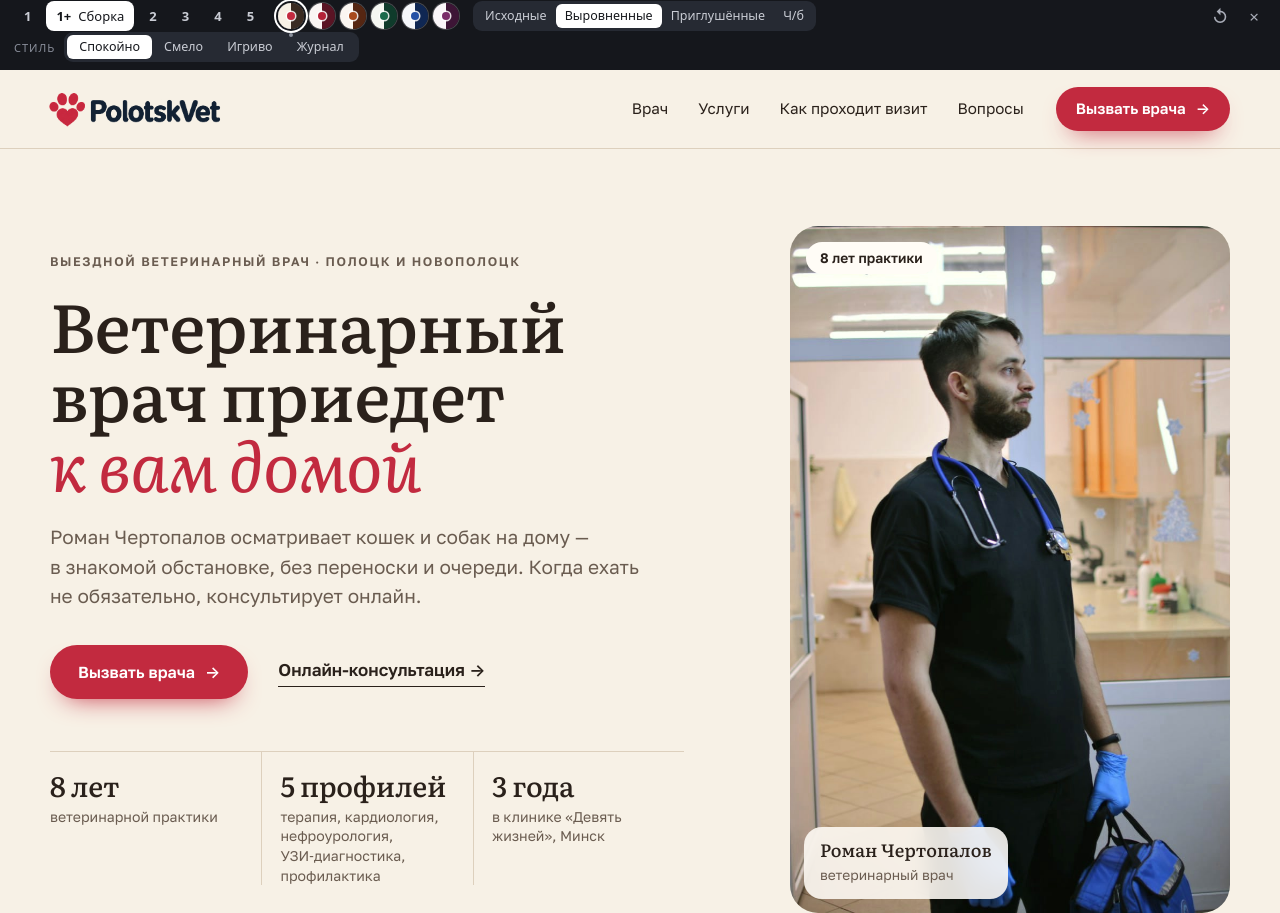
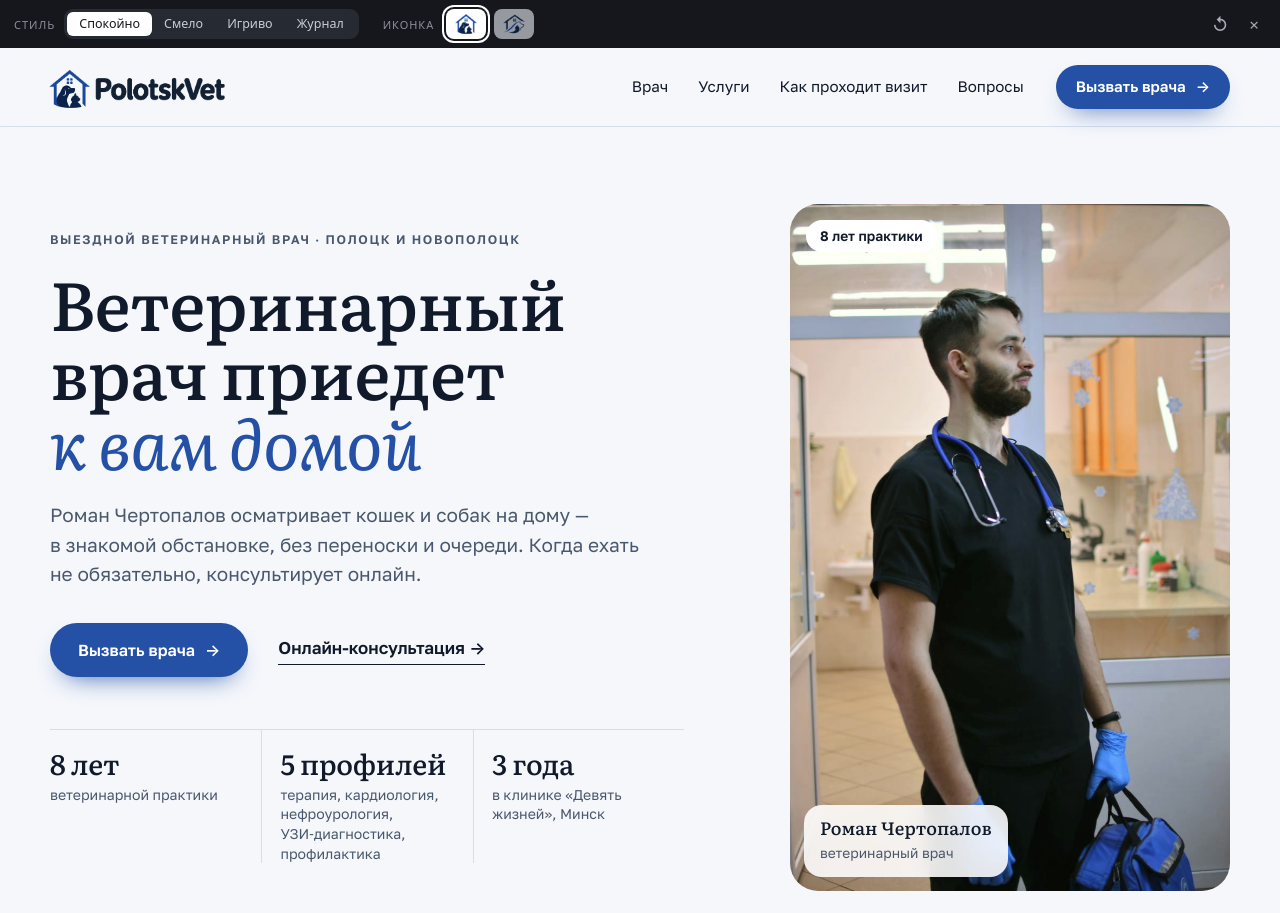
Before and after one commit to AliaksandrTarashkevich/polotskvet, a plain HTML site: page public/concepts/1plus.html in a window 1280 px wide. Shown: the top 913 px of the page. Drawn offline with Linux system fonts and the light colour scheme.

Commit message:
Show only style and icon choices on the 1+ page
Alex and a friend picked the blue one-colour palette and want to show
1+ to others so they can choose the rest. The preview bar on 1+ now
offers just «Стиль» and a new «Иконка» row; the layout tabs, palettes
and photo modes are gone there, the palette is fixed to blue and
earlier choices from other pages no longer apply. Pages 1-5 keep the
full bar.

«Иконка» switches between the two house-with-dog-and-cat icons Alex
supplied today. Each logo option is the icon next to the unchanged
PolotskVet wordmark; the favicon follows the choice. Sources and the
ffmpeg recipe are in design-assets (icons/, build-logo-options.sh).

In «Журнал» the uppercase call button in the header no longer fits
next to the logo and menu below 440px (the page scrolled sideways at
390px), so the header drops it there, as every style does below 390px.

Co-Authored-By: Claude Opus 5.5 <noreply@anthropic.com>

```diff
--- a/public/concepts/1plus.html
+++ b/public/concepts/1plus.html
@@ -1,12 +1,12 @@
 <!doctype html>
-<html lang="ru" data-layout="1plus" data-base="1" data-palettes="1 red terra green blue plum" data-styles="calm bold play mag">
+<html lang="ru" data-layout="1plus" data-base="1" data-palettes="blue" data-styles="calm bold play mag" data-icons="1 2" data-pv="styles icons">
 <head>
 <meta charset="utf-8">
 <meta name="viewport" content="width=device-width,initial-scale=1">
 <meta name="robots" content="noindex,nofollow">
 <title>Вариант 1+ · Сборка — ПолоцкВет</title>
 <meta name="description" content="Черновой вариант дизайна: ветеринарный врач Роман Чертопалов, выезд на дом в Полоцке и Новополоцке, онлайн-консультации.">
-<link rel="icon" type="image/png" sizes="64x64" href="../assets/brand/favicon.png">
+<link rel="icon" type="image/png" sizes="128x128" href="icons/icon-1.png">
 <script src="shared/preview-head.js"></script>
 <link rel="preconnect" href="https://fonts.googleapis.com">
 <link rel="preconnect" href="https://fonts.gstatic.com" crossorigin>
@@ -22,7 +22,7 @@
 
 <header class="hd">
   <div class="wrap hd-in">
-    <a class="logo" href="#top" aria-label="PolotskVet — в начало страницы"><img src="../assets/brand/polotskvet-logo.png" alt="PolotskVet" width="1086" height="362"></a>
+    <a class="logo" href="#top" aria-label="PolotskVet — в начало страницы"><img data-logo="1" src="icons/logo-1.png" alt="PolotskVet" width="1094" height="362"><img data-logo="2" src="icons/logo-2.png" alt="PolotskVet" width="1105" height="362"></a>
     <nav class="nav" id="nav" aria-label="Разделы сайта">
       <a href="#doctor">Врач</a>
       <a href="#services">Услуги</a>
@@ -233,7 +233,7 @@
 </main>
 
 <footer class="ft wrap">
-  <a class="logo" href="#top" aria-label="PolotskVet — в начало страницы"><img src="../assets/brand/polotskvet-logo.png" alt="PolotskVet" width="1086" height="362" loading="lazy"></a>
+  <a class="logo" href="#top" aria-label="PolotskVet — в начало страницы"><img data-logo="1" src="icons/logo-1.png" alt="PolotskVet" width="1094" height="362" loading="lazy"><img data-logo="2" src="icons/logo-2.png" alt="PolotskVet" width="1105" height="362" loading="lazy"></a>
   <p>Полоцк, Новополоцк и&nbsp;окрестности · выездная практика и&nbsp;онлайн-консультации</p>
   <p>© 2026 ПолоцкВет · Роман Чертопалов</p>
 </footer>
--- a/public/concepts/css/1plus-styles.css
+++ b/public/concepts/css/1plus-styles.css
@@ -140,6 +140,9 @@ html[data-style="mag"] h1{font-weight:400;letter-spacing:-.025em}
 html[data-style="mag"] h2{font-size:clamp(2.1rem,4.2vw,3.7rem);font-weight:400;letter-spacing:-.02em}
 html[data-style="mag"] .btn{border-radius:0;font-size:.84rem;letter-spacing:.09em;text-transform:uppercase}
 html[data-style="mag"] .btn-cta{box-shadow:none}
+/* the uppercase, spaced call button is ~25px wider: below 440px it does not fit next to the logo and the menu,
+   so the header drops it as every style does below 390px (the bottom bar and the hero still offer the call) */
+@media (max-width:439px){html[data-style="mag"] .hd-cta{display:none}html[data-style="mag"] .menu-btn{margin-left:auto}}
 html[data-style="mag"] .chip,html[data-style="mag"] .hero-photo figcaption,html[data-style="mag"] .also,html[data-style="mag"] .prep{border-radius:0}
 html[data-style="mag"] .chip{font:italic 400 1rem var(--serif)}
 /* the band becomes a ruled line of italic words */
--- a/public/concepts/css/1plus.css
+++ b/public/concepts/css/1plus.css
@@ -18,6 +18,8 @@ h1 em,h2 em,.statement em{font-style:italic;font-weight:400;color:var(--cta)}
 .hd-in{display:flex;align-items:center;gap:32px;height:var(--hd-h)}
 .logo{flex:none}
 .logo img{width:auto;height:62px;margin:-12px 0 -12px -6px}
+/* logo options (17.11.2026): «Иконка» in the preview bar sets data-icon before first paint; without JS, option 1 */
+html:not([data-icon="2"]) .logo img[data-logo="2"],html[data-icon="2"] .logo img[data-logo="1"]{display:none}
 .nav{display:flex;gap:30px;margin-left:auto;font-size:.95rem}
 .nav a{padding:6px 0;border-bottom:1px solid transparent;transition:border-color .2s}
 .nav a:hover{border-color:currentColor}
--- a/public/concepts/shared/base.css
+++ b/public/concepts/shared/base.css
@@ -128,3 +128,21 @@ dialog.cd::backdrop{background:rgba(10,12,16,.52);-webkit-backdrop-filter:blur(3
 @media (max-width:359px){.pv .pv-styles .pv-l{display:none}.pv-sseg button{padding:0 8px}}
 /* narrowest phones: six tabs and the close button share the first row */
 @media (max-width:359px){.pv-layouts{gap:3px}.pv-tab{padding:0 7px}}
+/* a bar that shows only some groups (data-pv; 1+ for review since 17.11.2026: style and icon):
+   one row on wide screens, the groups wrap on phones; labels stay since there is room for them */
+.pv.pv-only{gap:8px 24px;padding:8px 10px 8px 14px}
+.pv.pv-only .pv-l{display:inline}
+.pv.pv-only .pv-styles{order:0;flex:none;padding:0}
+.pv-icons{gap:8px}
+.pv-icon{display:grid;place-items:center;width:40px;height:30px;border-radius:8px;background:#C9CCD4;opacity:.72;transition:opacity .15s,background .15s,box-shadow .15s}
+.pv-icon img{width:24px;height:24px}
+.pv-icon:hover{opacity:1;background:#fff}
+.pv-icon[aria-pressed="true"]{opacity:1;background:#fff;box-shadow:0 0 0 2px #15171C,0 0 0 4px #fff}
+/* phones: the four styles take the first row in full; reset and close move to the end of the icon row */
+@media (max-width:760px){
+  .pv.pv-only{padding:6px 10px 8px;gap:8px 16px}
+  .pv.pv-only .pv-tools{position:static;order:5}
+  .pv.pv-only .pv-ic[data-act="reset"]{display:inline-block}
+}
+@media (max-width:400px){.pv.pv-only .pv-sseg button{padding:0 7px}}
+@media (max-width:359px){.pv.pv-only .pv-l{display:none}}
--- a/public/concepts/shared/preview-head.js
+++ b/public/concepts/shared/preview-head.js
@@ -1,36 +1,46 @@
-/* Runs before first paint: picks the palette and photo mode for this layout
-   (the layout's own, unless the viewer chose another one in the preview bar). */
+/* Runs before first paint: picks the palette, photo mode, style and logo icon for this page
+   (the page's own, unless the viewer chose another one in the preview bar). */
 (function () {
   var d = document.documentElement;
   var layout = d.getAttribute('data-layout') || '1';
   var nativePhotos = layout === '4' ? 'bw' : 'graded';
+  /* data-pv: the only groups this page's bar shows (1+ for review since 17.11.2026: "styles icons").
+     Then the palette and photos are fixed to the page's own, whatever was chosen earlier on other pages. */
+  var fixed = !!(d.getAttribute('data-pv') || '').trim();
   var palette = null, photos = null, hidden = false;
   try {
-    palette = localStorage.getItem('pv-palette');
-    photos = localStorage.getItem('pv-photos');
+    if (!fixed) {
+      palette = localStorage.getItem('pv-palette');
+      photos = localStorage.getItem('pv-photos');
+    }
     hidden = localStorage.getItem('pv-hidden') === '1';
   } catch (e) {}
-  /* a link can pin a combination: 3.html?p=5&ph=muted, 1plus.html?p=green */
+  /* a link can pin a combination: 3.html?p=5&ph=muted, 1plus.html?s=bold&i=2 */
   var qp = /[?&]p=([a-z0-9]+)\b/.exec(location.search), qph = /[?&]ph=(orig|graded|muted|bw)\b/.exec(location.search);
-  if (qp) palette = qp[1];
-  if (qph) photos = qph[1];
-  /* data-palettes: the palette ids this page offers (1+ offers the one-colour set); any other choice falls back */
+  if (qp && !fixed) palette = qp[1];
+  if (qph && !fixed) photos = qph[1];
+  /* data-palettes: the palette ids this page offers; any other choice falls back. A fixed bar uses the first one. */
   var offered = (d.getAttribute('data-palettes') || '1 2 3 4 5').split(' ');
   if (offered.indexOf(palette) < 0) palette = null;
   /* data-base: the layout a derived page takes its own palette from (1+ is built on 1) */
-  d.setAttribute('data-palette', palette || d.getAttribute('data-base') || layout);
+  d.setAttribute('data-palette', palette || (fixed ? offered[0] : d.getAttribute('data-base') || layout));
   d.setAttribute('data-photos', photos || nativePhotos);
-  /* data-styles: visual styles a page offers (1+), the first is its own; a link can pin one: 1plus.html?s=bold */
-  var styles = (d.getAttribute('data-styles') || '').split(' ').filter(Boolean);
-  if (styles.length) {
-    var style = null, qs = /[?&]s=([a-z]+)\b/.exec(location.search);
-    try { style = localStorage.getItem('pv-style'); } catch (e) {}
-    if (qs) style = qs[1];
-    d.setAttribute('data-style', styles.indexOf(style) > -1 ? style : styles[0]);
-  }
+  /* data-styles, data-icons: options a page offers (1+), the first is its own; a link can pin one: ?s=bold, ?i=2 */
+  pick('data-styles', 'data-style', 'pv-style', /[?&]s=([a-z]+)\b/);
+  pick('data-icons', 'data-icon', 'pv-icon', /[?&]i=([a-z0-9]+)\b/);
   d.classList.add('js');
   if (hidden) d.classList.add('pv-off');
   var narrow = window.matchMedia && window.matchMedia('(max-width:760px)').matches;
+  var rows2 = !fixed && d.getAttribute('data-styles');
   /* a first guess before the bar exists; preview.js measures the real height */
-  d.style.setProperty('--pv-h', hidden ? '0px' : styles.length ? (narrow ? '118px' : '84px') : (narrow ? '84px' : '46px'));
+  d.style.setProperty('--pv-h', hidden ? '0px' : fixed ? (narrow ? '84px' : '46px') : rows2 ? (narrow ? '118px' : '84px') : (narrow ? '84px' : '46px'));
+
+  function pick(list, attr, key, re) {
+    var opts = (d.getAttribute(list) || '').split(' ').filter(Boolean);
+    if (!opts.length) return;
+    var v = null, q = re.exec(location.search);
+    try { v = localStorage.getItem(key); } catch (e) {}
+    if (q) v = q[1];
+    d.setAttribute(attr, opts.indexOf(v) > -1 ? v : opts[0]);
+  }
 })();
--- a/public/concepts/shared/preview.js
+++ b/public/concepts/shared/preview.js
@@ -1,5 +1,6 @@
 /* Preview bar: switch between the five layouts and the 1+ assembly, try any palette on any layout,
-   compare photo treatments. Throwaway — not part of the future site. */
+   compare photo treatments; on 1+ also styles and logo icons. A page can show only some groups (data-pv):
+   since 17.11.2026 1+ shows only «Стиль» and «Иконка» for review. Throwaway — not part of the future site. */
 (function () {
   var d = document.documentElement;
   var layout = d.getAttribute('data-layout') || '1';
@@ -24,6 +25,15 @@
   var SHOWN = PALETTES.filter(function (p) { return offered.indexOf(p[0]) > -1; });
   var PHOTOS = [['orig', 'Исходные'], ['graded', 'Выровненные'], ['muted', 'Приглушённые'], ['bw', 'Ч/б']];
   var nativePhotos = layout === '4' ? 'bw' : 'graded';
+  /* data-pv: the only groups this page's bar shows (1+: "styles icons"); without it, all of them.
+     With it the palette is fixed to the first one the page offers and the photos to the page's own treatment. */
+  var only = (d.getAttribute('data-pv') || '').split(' ').filter(Boolean);
+  function shows(group) { return !only.length || only.indexOf(group) > -1; }
+  var nativePalette = only.length ? offered[0] : base;
+  var STYLE_NAMES = { calm: 'Спокойно', bold: 'Смело', play: 'Игриво', mag: 'Журнал' };
+  var styles = (d.getAttribute('data-styles') || '').split(' ').filter(Boolean);
+  /* data-icons: logo options (1+ since 17.11.2026); icons/icon-N.png is both the favicon and the bar button */
+  var icons = (d.getAttribute('data-icons') || '').split(' ').filter(Boolean);
 
   function store(key, value) {
     try { if (value == null) localStorage.removeItem(key); else localStorage.setItem(key, value); } catch (e) {}
@@ -38,8 +48,10 @@
   var bar = el('div', 'pv');
   bar.setAttribute('role', 'region');
   bar.setAttribute('aria-label', 'Переключатель вариантов дизайна');
+  if (only.length) bar.classList.add('pv-only');
 
   /* layouts */
+  if (shows('layouts')) {
     var gLayouts = el('div', 'pv-g pv-layouts');
     gLayouts.appendChild(el('span', 'pv-l', 'Вариант'));
     LAYOUTS.forEach(function (item) {
@@ -52,11 +64,14 @@
       gLayouts.appendChild(a);
     });
     bar.appendChild(gLayouts);
+  }
 
   /* palettes */
+  var swatches = [];
+  if (shows('palettes')) {
     var gPalettes = el('div', 'pv-g pv-palettes');
     gPalettes.appendChild(el('span', 'pv-l', 'Палитра'));
-  var swatches = SHOWN.map(function (p) {
+    swatches = SHOWN.map(function (p) {
       var b = el('button', 'pv-sw');
       b.type = 'button';
       b.title = p[1] + (p[0] === base ? ' — родная для этого варианта' : '');
@@ -70,12 +85,15 @@
       return [p[0], b];
     });
     bar.appendChild(gPalettes);
+  }
 
   /* photos */
+  var photoBtns = [], cycle = null;
+  if (shows('photos')) {
     var gPhotos = el('div', 'pv-g pv-photos');
     gPhotos.appendChild(el('span', 'pv-l', 'Фото'));
     var seg = el('div', 'pv-seg');
-  var photoBtns = PHOTOS.map(function (p) {
+    photoBtns = PHOTOS.map(function (p) {
       var b = el('button', null, p[1]);
       b.type = 'button';
       b.addEventListener('click', function () { setPhotos(p[0]); });
@@ -83,17 +101,16 @@
       return [p[0], b];
     });
     gPhotos.appendChild(seg);
-  var cycle = el('button', 'pv-cycle');
+    cycle = el('button', 'pv-cycle');
     cycle.type = 'button';
     cycle.addEventListener('click', nextPhotos);
     gPhotos.appendChild(cycle);
     bar.appendChild(gPhotos);
+  }
 
-  /* styles (1+ only): the same page in other visual directions, on its own row */
-  var STYLE_NAMES = { calm: 'Спокойно', bold: 'Смело', play: 'Игриво', mag: 'Журнал' };
-  var styles = (d.getAttribute('data-styles') || '').split(' ').filter(Boolean);
+  /* styles (1+ only): the same page in other visual directions; on the full bar a row of its own */
   var styleBtns = [];
-  if (styles.length) {
+  if (styles.length && shows('styles')) {
     bar.classList.add('has-styles');
     var gStyles = el('div', 'pv-g pv-styles');
     gStyles.appendChild(el('span', 'pv-l', 'Стиль'));
@@ -110,17 +127,45 @@
     bar.appendChild(gStyles);
   }
 
+  /* icons (1+ only): logo options, each button shows its icon */
+  var iconBtns = [];
+  if (icons.length && shows('icons')) {
+    var gIcons = el('div', 'pv-g pv-icons');
+    gIcons.appendChild(el('span', 'pv-l', 'Иконка'));
+    icons.forEach(function (id, n) {
+      var b = el('button', 'pv-icon');
+      b.type = 'button';
+      b.title = 'Иконка ' + (n + 1) + ' (клавиша I — следующая)';
+      b.setAttribute('aria-label', 'Иконка ' + (n + 1));
+      var img = el('img');
+      img.src = 'icons/icon-' + id + '.png';
+      img.alt = '';
+      img.width = 24;
+      img.height = 24;
+      b.appendChild(img);
+      b.addEventListener('click', function () { setIcon(id); });
+      gIcons.appendChild(b);
+      iconBtns.push([id, b]);
+    });
+    bar.appendChild(gIcons);
+  }
+
   /* tools */
   var tools = el('div', 'pv-tools');
   var reset = el('button', 'pv-ic', '↺');
   reset.type = 'button';
-  reset.title = styles.length ? 'Вернуть родную палитру, фото и стиль' : 'Вернуть родную палитру и фото';
+  reset.title = only.length ? 'Вернуть стиль и иконку по умолчанию' : styles.length ? 'Вернуть родную палитру, фото и стиль' : 'Вернуть родную палитру и фото';
   reset.setAttribute('aria-label', reset.title);
   reset.setAttribute('data-act', 'reset');
   reset.addEventListener('click', function () {
-    store('pv-palette', null); store('pv-photos', null); store('pv-style', null);
-    applyPalette(base); applyPhotos(nativePhotos);
+    if (shows('palettes')) store('pv-palette', null);
+    if (shows('photos')) store('pv-photos', null);
+    store('pv-style', null);
+    store('pv-icon', null);
+    applyPalette(nativePalette);
+    applyPhotos(nativePhotos);
     if (styles.length) applyStyle(styles[0]);
+    if (icons.length) applyIcon(icons[0]);
   });
   var hide = el('button', 'pv-ic', '×');
   hide.type = 'button';
@@ -168,7 +213,7 @@
       p[1].setAttribute('aria-pressed', String(on));
       if (on) label = PHOTOS[i][1];
     });
-    cycle.textContent = 'Фото: ' + label.toLowerCase();
+    if (cycle) cycle.textContent = 'Фото: ' + label.toLowerCase();
   }
   function setPhotos(mode) {
     store('pv-photos', mode === nativePhotos ? null : mode);
@@ -194,25 +239,42 @@
     applyStyle(s);
   }
   function nextStyle() {
-    if (!styles.length) return;
     var i = styles.indexOf(d.getAttribute('data-style'));
     setStyle(styles[(i + 1) % styles.length]);
   }
 
-  applyPalette(d.getAttribute('data-palette') || base);
+  function applyIcon(id) {
+    d.setAttribute('data-icon', id);
+    iconBtns.forEach(function (p) { p[1].setAttribute('aria-pressed', String(p[0] === id)); });
+    var fav = document.querySelector('link[rel~="icon"]');
+    if (fav) fav.setAttribute('href', 'icons/icon-' + id + '.png');
+  }
+  function setIcon(id) {
+    store('pv-icon', id === icons[0] ? null : id);
+    applyIcon(id);
+  }
+  function nextIcon() {
+    var i = icons.indexOf(d.getAttribute('data-icon'));
+    setIcon(icons[(i + 1) % icons.length]);
+  }
+
+  applyPalette(d.getAttribute('data-palette') || nativePalette);
   applyPhotos(d.getAttribute('data-photos') || nativePhotos);
   if (styles.length) applyStyle(d.getAttribute('data-style') || styles[0]);
+  if (icons.length) applyIcon(d.getAttribute('data-icon') || icons[0]);
   syncHeight();
   if ('ResizeObserver' in window) new ResizeObserver(syncHeight).observe(bar);
   window.addEventListener('resize', syncHeight);
 
-  /* keys: 1–5 layouts, + the 1+ assembly, ←/→ previous/next in bar order, P palette, F photos, H hide */
+  /* keys: 1–5 layouts, + the 1+ assembly, ←/→ previous/next in bar order, P palette, F photos,
+     S style, I icon, H hide; only for the groups this bar shows */
   document.addEventListener('keydown', function (e) {
     if (e.metaKey || e.ctrlKey || e.altKey) return;
     var t = e.target;
     if (t && (t.tagName === 'INPUT' || t.tagName === 'TEXTAREA' || t.isContentEditable)) return;
     if (document.querySelector('dialog[open]')) return;
     var k = e.key === '=' ? '+' : e.key;
+    if (shows('layouts')) {
       var go = null, at = 0, count = LAYOUTS.length;
       LAYOUTS.forEach(function (item, i) {
         if (k === (item[3] || item[0])) go = item[0];
@@ -220,11 +282,13 @@
       });
       if (go) { if (go !== layout) location.href = go + '.html'; return; }
       var onTab = t && t.getAttribute && t.getAttribute('role') === 'tab';
-    if (k === 'ArrowRight' && !onTab) location.href = LAYOUTS[(at + 1) % count][0] + '.html';
-    else if (k === 'ArrowLeft' && !onTab) location.href = LAYOUTS[(at + count - 1) % count][0] + '.html';
-    else if (k === 'p' || k === 'P' || k === 'з' || k === 'З') nextPalette();
-    else if (k === 'f' || k === 'F' || k === 'а' || k === 'А') nextPhotos();
-    else if (k === 's' || k === 'S' || k === 'ы' || k === 'Ы') nextStyle();
+      if (k === 'ArrowRight' && !onTab) { location.href = LAYOUTS[(at + 1) % count][0] + '.html'; return; }
+      if (k === 'ArrowLeft' && !onTab) { location.href = LAYOUTS[(at + count - 1) % count][0] + '.html'; return; }
+    }
+    if (swatches.length && (k === 'p' || k === 'P' || k === 'з' || k === 'З')) nextPalette();
+    else if (photoBtns.length && (k === 'f' || k === 'F' || k === 'а' || k === 'А')) nextPhotos();
+    else if (styleBtns.length && (k === 's' || k === 'S' || k === 'ы' || k === 'Ы')) nextStyle();
+    else if (iconBtns.length && (k === 'i' || k === 'I' || k === 'ш' || k === 'Ш')) nextIcon();
     else if (k === 'h' || k === 'H' || k === 'р' || k === 'Р') setHidden(!d.classList.contains('pv-off'));
   });
 })();
```
Also changed, not shown: design-assets/ASSETS.json (+24 -1 lines), design-assets/icons/icon-1.png (added), design-assets/icons/icon-2.png (added), public/concepts/icons/icon-1.png (added), public/concepts/icons/icon-2.png (added), public/concepts/icons/logo-1.png (added), public/concepts/icons/logo-2.png (added), 4 other files. Lines whose indentation alone changed are shown as unchanged.
